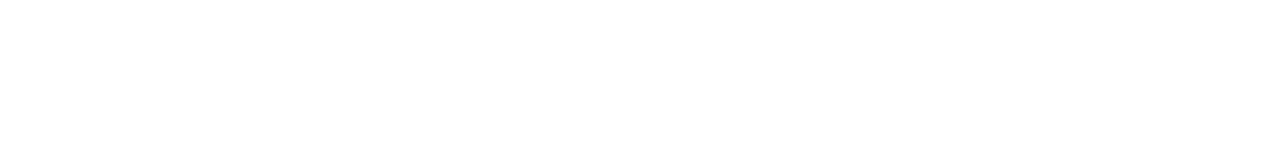
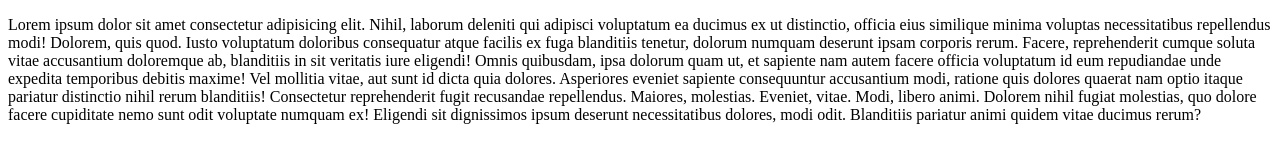
Before and after one commit to pioneerstealth/sample, a plain HTML site: page index.html in a window 1280 px wide. Drawn offline with Linux system fonts and the light colour scheme.

Commit message:
added content

```diff
--- a/index.html
+++ b/index.html
@@ -6,6 +6,12 @@
     <title>Document</title>
 </head>
 <body>
-
+    <div class="content">
+        <p>Lorem ipsum dolor sit amet consectetur adipisicing elit. Nihil, laborum deleniti qui adipisci voluptatum ea ducimus ex ut distinctio, officia eius similique minima voluptas necessitatibus repellendus modi! Dolorem, quis quod.
+        Iusto voluptatum doloribus consequatur atque facilis ex fuga blanditiis tenetur, dolorum numquam deserunt ipsam corporis rerum. Facere, reprehenderit cumque soluta vitae accusantium doloremque ab, blanditiis in sit veritatis iure eligendi!
+        Omnis quibusdam, ipsa dolorum quam ut, et sapiente nam autem facere officia voluptatum id eum repudiandae unde expedita temporibus debitis maxime! Vel mollitia vitae, aut sunt id dicta quia dolores.
+        Asperiores eveniet sapiente consequuntur accusantium modi, ratione quis dolores quaerat nam optio itaque pariatur distinctio nihil rerum blanditiis! Consectetur reprehenderit fugit recusandae repellendus. Maiores, molestias. Eveniet, vitae. Modi, libero animi.
+        Dolorem nihil fugiat molestias, quo dolore facere cupiditate nemo sunt odit voluptate numquam ex! Eligendi sit dignissimos ipsum deserunt necessitatibus dolores, modi odit. Blanditiis pariatur animi quidem vitae ducimus rerum?</p>
+    </div>
 </body>
 </html>
```
